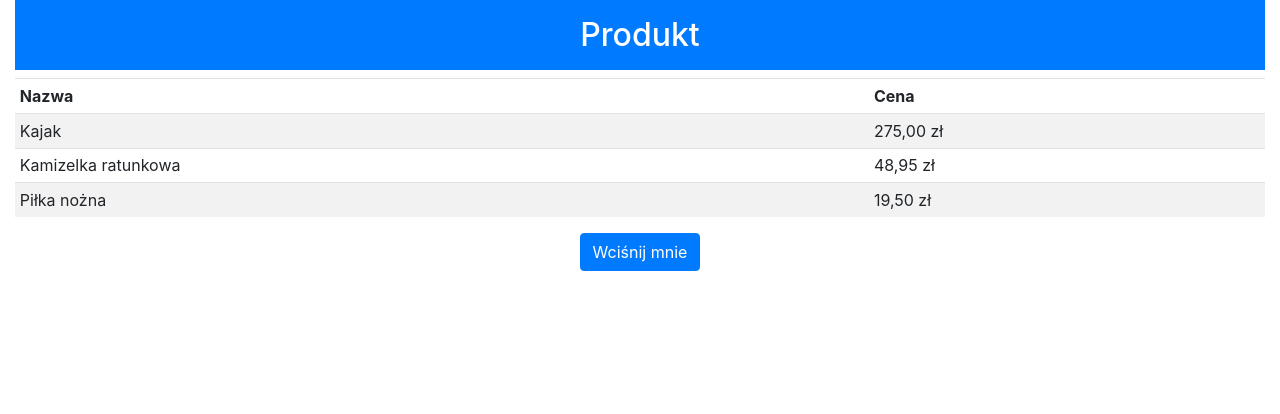
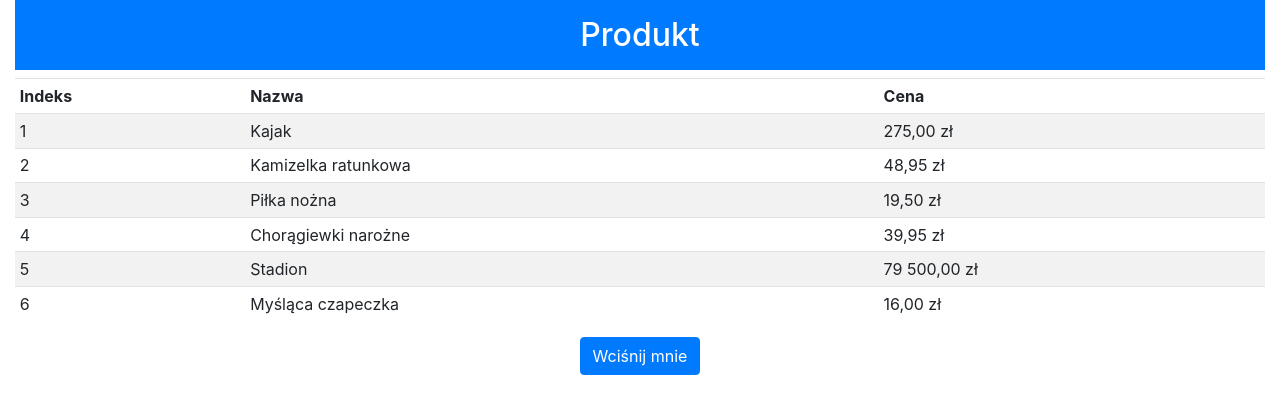
Before and after one commit to marekz/vuejs_simple_example, a Vue app in the folder templatesanddata/: page / in a window 1280 px wide. Shown: the top 414 px of the page. Built offline with nearby package versions, Linux system fonts and the light colour scheme.

Commit message:
Loop directive - define and use index

```diff
--- a/templatesanddata/src/App.vue
+++ b/templatesanddata/src/App.vue
@@ -2,9 +2,11 @@
   <div class="container-fluid">
     <h2 class="bg-primary text-white text-center p-3">Produkt</h2>
     <table class="table table-sm table-border table-striped text-left">
-      <tr><th>Nazwa</th><th>Cena</th></tr>
+      <tr><th>Indeks</th><th>Nazwa</th><th>Cena</th></tr>
       <tbody>
-      <tr v-for="p in products" :key = "p.name">
+      <tr v-for="(p, i) in products"
+          v-bind:key="p.name" v-bind:odd="i % 2 == 0">
+        <td>{{ i + 1 }}</td>
         <td>{{ p.name }}</td>
         <td>{{ p.price | currency }}</td>
       </tr>
@@ -26,7 +28,10 @@
       products: [
         { name: "Kajak", price: 275},
         { name: "Kamizelka ratunkowa", price: 48.95},
-        { name: "Piłka nożna", price: 19.50}]
+        { name: "Piłka nożna", price: 19.50},
+        { name: "Chorągiewki narożne", price: 39.95},
+        { name: "Stadion", price: 79500},
+        { name: "Myśląca czapeczka", price: 16}]
     }
   },
   filters: {
@@ -43,6 +48,9 @@
 }
 </script>
 <style>
+  [odd] {
+    background-color: lightblue;
+  }
   #tagged {
     background-color: coral;
   }
```
